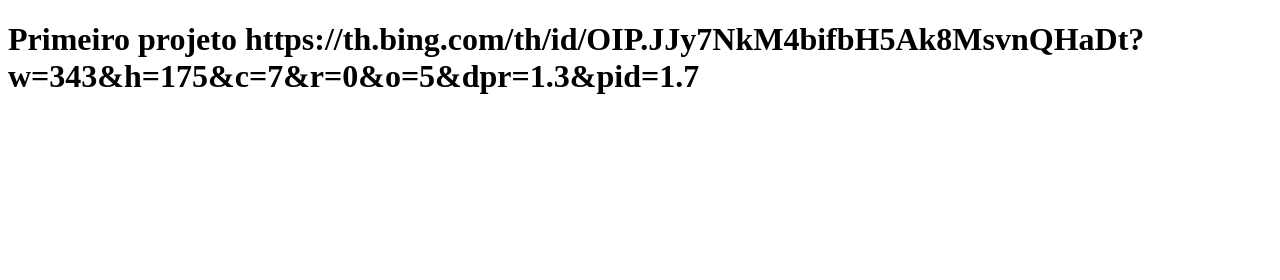
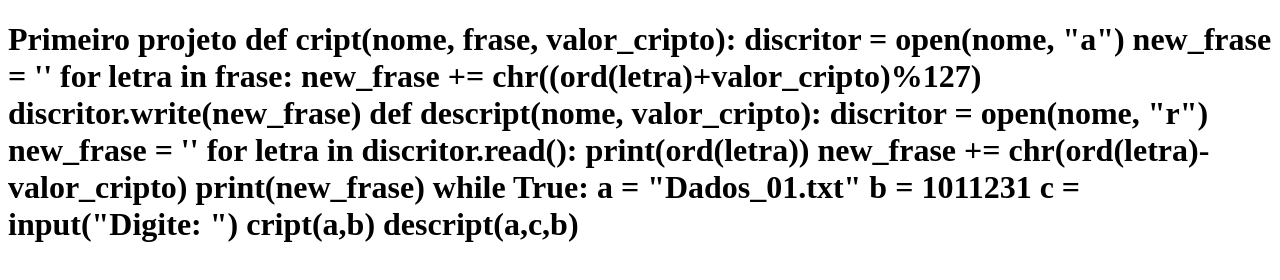
Before and after one commit to Caio373/Projeto, a plain HTML site: page index.html in a window 1280 px wide. Drawn offline with Linux system fonts and the light colour scheme.

Commit message:
Update index.html

```diff
--- a/index.html
+++ b/index.html
@@ -7,7 +7,27 @@
 </head>
 <body>
     <h1>Primeiro projeto
-    https://th.bing.com/th/id/OIP.JJy7NkM4bifbH5Ak8MsvnQHaDt?w=343&h=175&c=7&r=0&o=5&dpr=1.3&pid=1.7 </h1>
+    def cript(nome, frase, valor_cripto):
+    discritor = open(nome, "a")
+    new_frase = ''
+    for letra in frase:
+        new_frase += chr((ord(letra)+valor_cripto)%127)
+    discritor.write(new_frase)
+
+def descript(nome, valor_cripto):
+    discritor = open(nome, "r")
+    new_frase = ''
+    for letra in discritor.read():
+        print(ord(letra))
+        new_frase += chr(ord(letra)-valor_cripto)
+    print(new_frase)
+
+while True:
+    a = "Dados_01.txt"
+    b = 1011231
+    c = input("Digite: ")
+    cript(a,b)
+    descript(a,c,b)</h1>
 
 </body>
 </html>
```
